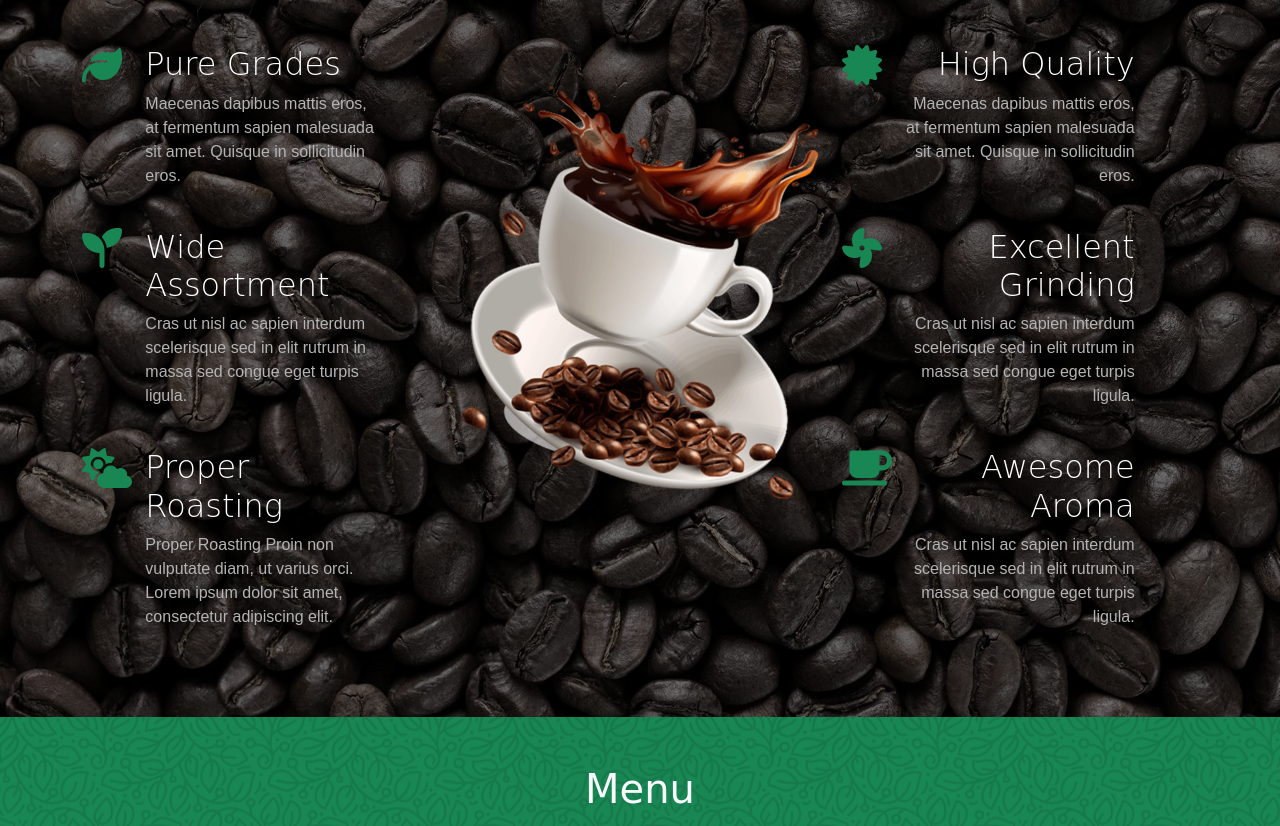
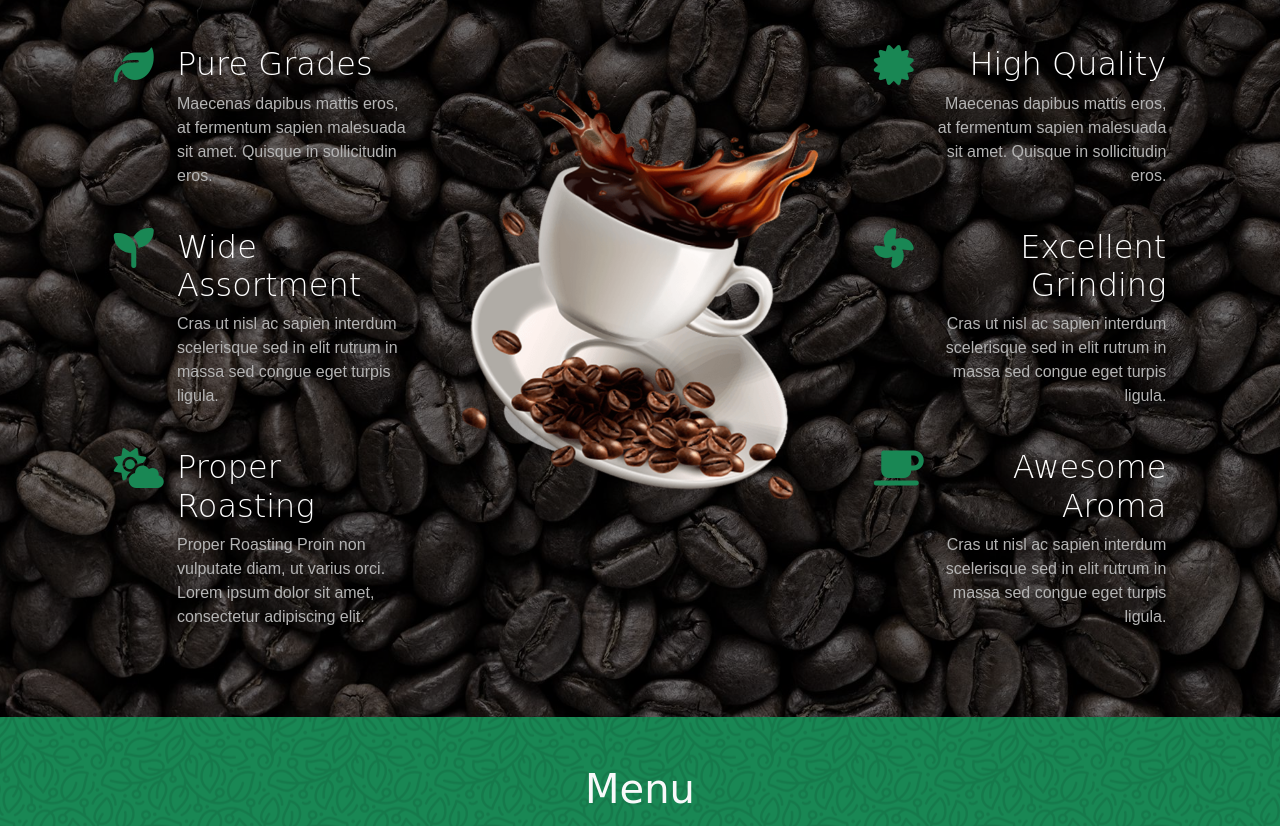
Before and after one commit to AbdelrhmanAboelfadl/Task07-Kaffa-, a plain HTML site: page index.html in a window 1280 px wide. Shown: the part 1425-2251 px from the top of the page. Drawn offline with Linux system fonts and the light colour scheme; a web font is replaced by a local one.

Commit message:
Add files via upload

```diff
--- a/css/index.responsive.css
+++ b/css/index.responsive.css
@@ -26,6 +26,9 @@
 }
 header nav img {
     width: 73%;
+}
+body section#Services .container .row .col .row{
+    justify-content: center;
 }
 body section#Services .container .row .col:nth-of-type(3) .row{
     flex-direction: row!important;
```
